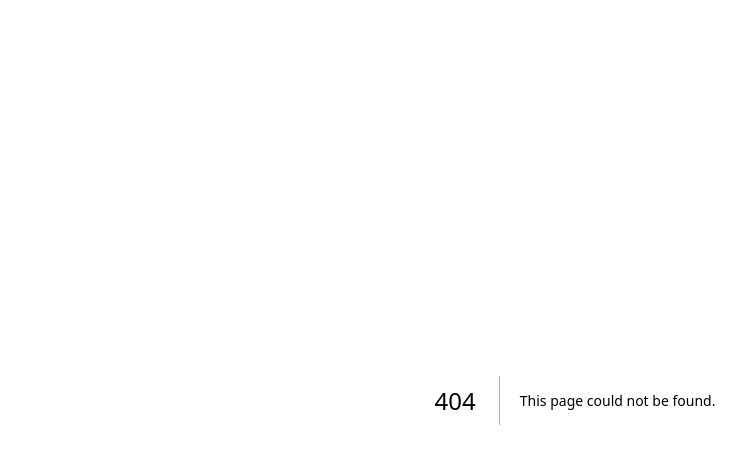
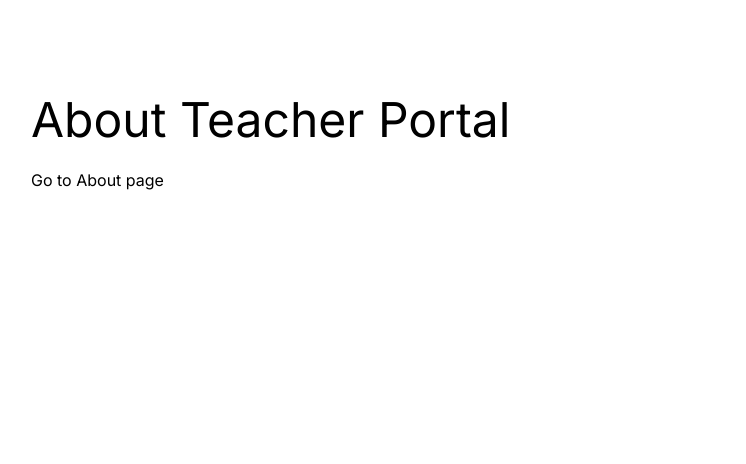
Before and after one commit to DeepakDhakad52/Next.js-learning, a Next.js app: page /about/teacher in a window 1280 px wide. Before the commit this address had no page. Shown: the top 464 px of the page, without its empty margins (65-811 px from the left). Built offline with nearby package versions, Linux system fonts and the light colour scheme.

Commit message:
'Nested Routing'

```diff
--- a/src/app/about/page.js
+++ b/src/app/about/page.js
@@ -5,7 +5,9 @@ const page = () => {
   return (
     <main className=" p-24">
       <h1 className="text-bold text-5xl">About page</h1><br />
-      <Link href={'/'}>Go to Home page</Link>
+      <Link href={'/'}>Go to Home page</Link><br />
+      <Link href={'/about/student'}>Go to Student Portal</Link><br />
+      <Link href={'/about/teacher'}>Go to Teacher Portal</Link>
     </main>
   )
 }
--- /dev/null
+++ b/src/app/about/student/page.js
@@ -0,0 +1,14 @@
+import Link from 'next/link'
+import React from 'react'
+
+const page = () => {
+  return (
+    <main className="p-24">
+    <h1 className="text-bold text-5xl">About Student Portal</h1><br />
+    {/* <Link href='/'>Go to Home page</Link><br /> */}
+    <Link href='/about'>Go to About page</Link><br />
+  </main>
+  )
+}
+
+export default page
--- /dev/null
+++ b/src/app/about/teacher/page.js
@@ -0,0 +1,14 @@
+import Link from 'next/link'
+import React from 'react'
+
+const page = () => {
+  return (
+    <main className="p-24">
+      <h1 className="text-bold text-5xl">About Teacher Portal</h1><br />
+      {/* <Link href='/'>Go to Home page</Link><br /> */}
+      <Link href='/about'>Go to About page</Link><br />
+    </main>
+  )
+}
+
+export default page
```
